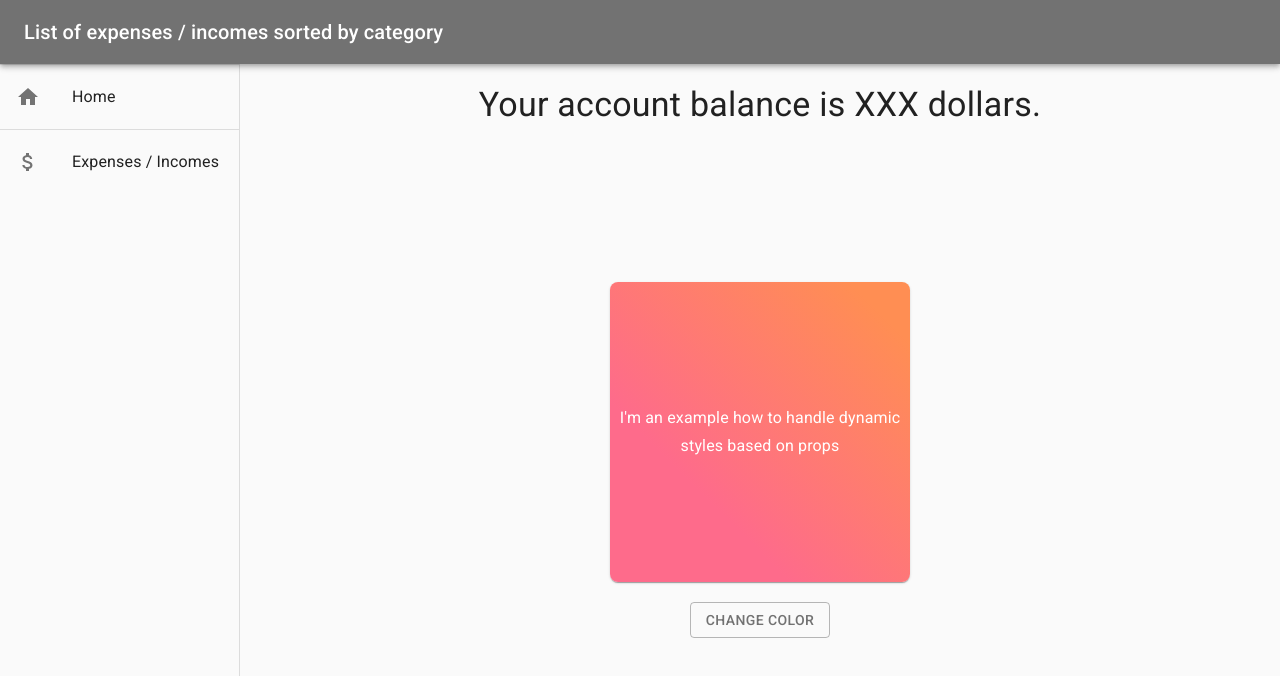
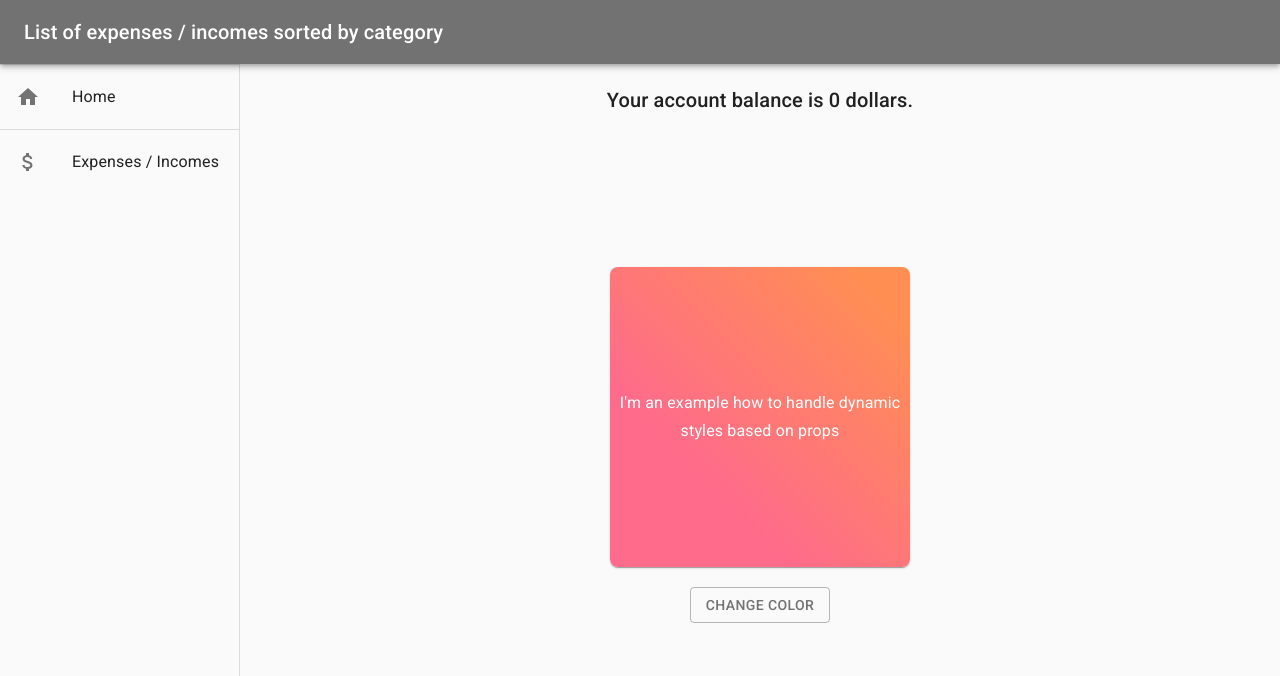
Before and after one commit to janelznic/react-expenses-demo-app, a React (Create React App) app: page / in a window 1280 px wide. Shown: the top 676 px of the page. Built offline with nearby package versions, Linux system fonts and the light colour scheme.

Commit message:
Total balance on homepage

```diff
--- a/src/components/RecordTable.tsx
+++ b/src/components/RecordTable.tsx
@@ -19,7 +19,6 @@ export function RecordTable(props: Props) {
   const recordActions = useActions(RecordActions);
 
   const balance = getBalance(recordList);
-  console.log('Balance', balance);
 
   return (
     <Paper className={css.paper}>
--- a/src/pages/HomePage.tsx
+++ b/src/pages/HomePage.tsx
@@ -1,24 +1,26 @@
 import { Button, Typography } from '@material-ui/core';
 import { makeStyles } from '@material-ui/styles';
 import * as React from 'react';
-// import { useSelector } from 'react-redux';
+import { useSelector } from 'react-redux';
 import { RouteComponentProps } from 'react-router-dom';
 import HomeBox from '../components/HomeBox';
-// import { RootState } from '../reducers';
+import { RootState } from '../reducers';
+import { getBalance } from '../helpers/Helpers';
 
 interface Props extends RouteComponentProps<void> {}
 
 function HomePage(props: Props) {
   const css = useStyles();
   const [boxColor, setBoxColor] = React.useState('red');
-  // const recordList = useSelector((state: RootState) => state.recordList);
+  const recordList = useSelector((state: RootState) => state.recordList);
+  const balance = getBalance(recordList);
 
   const onButtonClick = () => setBoxColor(boxColor === 'red' ? 'blue' : 'red');
 
   return (
     <div className={css.root}>
-      <Typography variant="h4" gutterBottom>
-        Your account balance is XXX {/* {recordList.length} */} dollars.
+      <Typography variant="h6" gutterBottom>
+        Your account balance is {balance} dollars.
       </Typography>
 
       <div className={css.centerContainer}>
```
